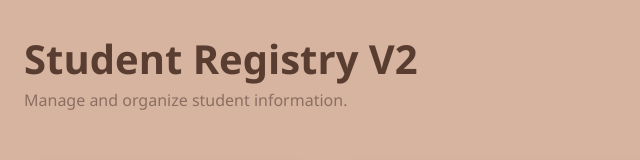
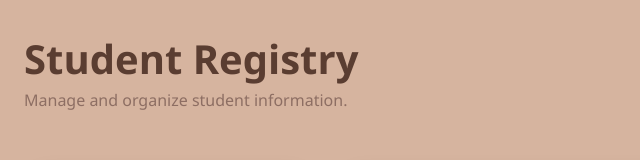
Before and after one commit to wanirfzl/Student-Management-System, a plain HTML site: page index.html in a window 1280 px wide. Shown: the top 160 px of the page, 0-640 px from the left. Drawn offline with nearby package versions, Linux system fonts and the light colour scheme.

Commit message:
Update index.html

```diff
--- a/index.html
+++ b/index.html
@@ -20,7 +20,7 @@
     <div class="d-flex justify-content-between align-items-center mb-4">
 
         <div>
-            <h1 class="fw-bold">Student Registry V2</h1>
+            <h1 class="fw-bold">Student Registry</h1>
 
             <p class="text-muted">
                 Manage and organize student information.
```
